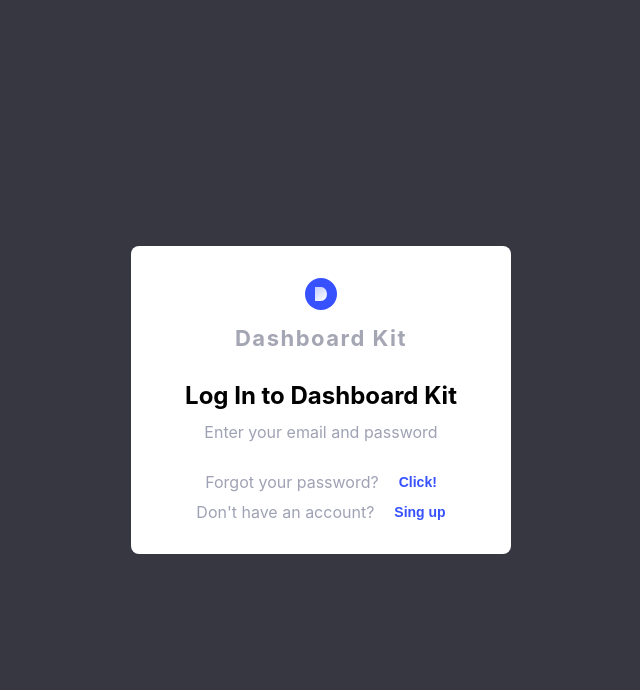
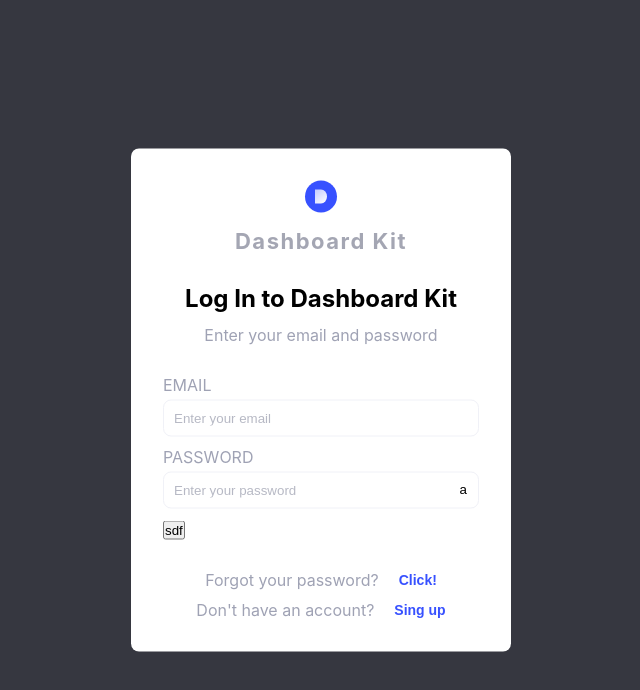
Before and after one commit to Yurii04UA/admin-panel, a React (Create React App) app: page / in a window 1280 px wide. Shown: the top 690 px of the page, without its empty margins (319-959 px from the left). Built offline with nearby package versions, Linux system fonts and the light colour scheme.

Commit message:
feat: added input

```diff
--- a/src/Components/Auth/Form/Input/Input.scss
+++ b/src/Components/Auth/Form/Input/Input.scss
@@ -0,0 +1,30 @@
+.label{
+   position: relative;
+   text-align: start;
+   text-transform: uppercase;
+   input {
+      margin-top: 5px;
+      width: 100%;
+      padding: 10px;
+      border-radius: 8px;
+      border: 1px solid #F0F1F7;
+      outline: none;
+      color: #8a8a8a;
+      margin-bottom: 10px;
+
+      &::placeholder {
+         color: #4B506D;
+         opacity: 0.4;
+      }
+   }
+
+   .icon{
+      position: absolute;
+      padding: 2px;
+      right: 10px;
+      bottom: 0;
+      background-color: #fff;
+      border: none;
+      cursor: pointer;
+   }
+}
--- a/src/Components/Auth/Form/Input/Input.tsx
+++ b/src/Components/Auth/Form/Input/Input.tsx
@@ -1,18 +1,38 @@
 import React from "react";
+import "./Input.scss";
 
-export const Input = () => {
+interface IInput {
+  label: string;
+  type: string;
+  placeholder: string;
+  value: string;
+  setValue: React.Dispatch<React.SetStateAction<string>>;
+  icon:boolean;
+}
+
+export const Input = ({
+      label,
+      type,
+      placeholder,
+      value,
+      setValue,
+      icon
+}: IInput) => {
   return (
-   //  <label>
-   //    email
-   //    <div className="error">{emailErr ? emailErr : null}</div>
-   //    <input
-   //      type="text"
-   //      placeholder="Email address"
-   //      value={email}
-   //      onChange={(e: React.ChangeEvent<HTMLInputElement>) =>
-   //        setEmail(e.target.value)
-   //      }
-   //    />
-   //  </label>
+    <label className="label">
+      {label}
+      <input
+        type={type}
+        placeholder={placeholder}
+        value={value}
+        onChange={(e: React.ChangeEvent<HTMLInputElement>) =>
+          setValue(e.target.value)
+        }
+      />
+      {icon &&
+         <button type="button" className="icon">
+         a
+         </button>}
+    </label>
   );
 };
--- a/src/Pages/Login/Login.tsx
+++ b/src/Pages/Login/Login.tsx
@@ -1,10 +1,39 @@
+import { useState } from "react";
 import AuthWindow from "../../Components/Auth/AuthWindow/AuthWindow";
+import { Input } from "../../Components/Auth/Form/Input/Input";
 import "./Login.scss";
 
 export const Login = () => {
+  const [email, setEmail] = useState("");
+  const [password, setPassword] = useState("");
   return (
     <>
-      <AuthWindow isFooter={true} title={{ title: "Log In to Dashboard Kit", subtitle: "Enter your email and password" }}>
+      <AuthWindow
+        isFooter={true}
+        title={{
+          title: "Log In to Dashboard Kit",
+          subtitle: "Enter your email and password",
+        }}
+      >
+        <form>
+          <Input
+            label="email"
+            type="text"
+            placeholder="Enter your email"
+            value={email}
+            setValue={setEmail}
+            icon={false}
+          />
+          <Input
+            label="password"
+            type="password"
+            placeholder="Enter your password"
+            value={password}
+            setValue={setPassword}
+            icon={true}
+          />
+          <button type="submit">sdf</button>
+        </form>
       </AuthWindow>
     </>
   );
```
